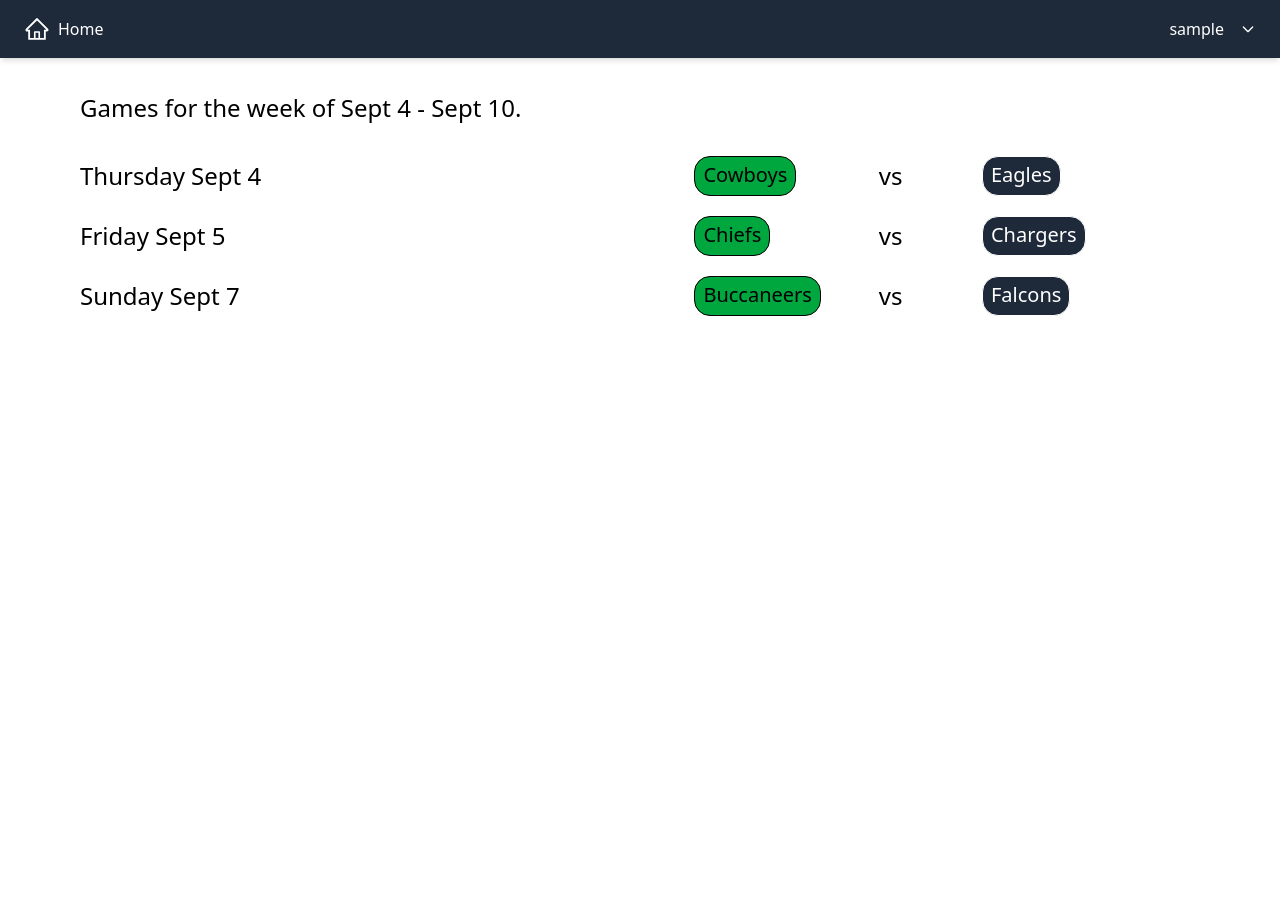
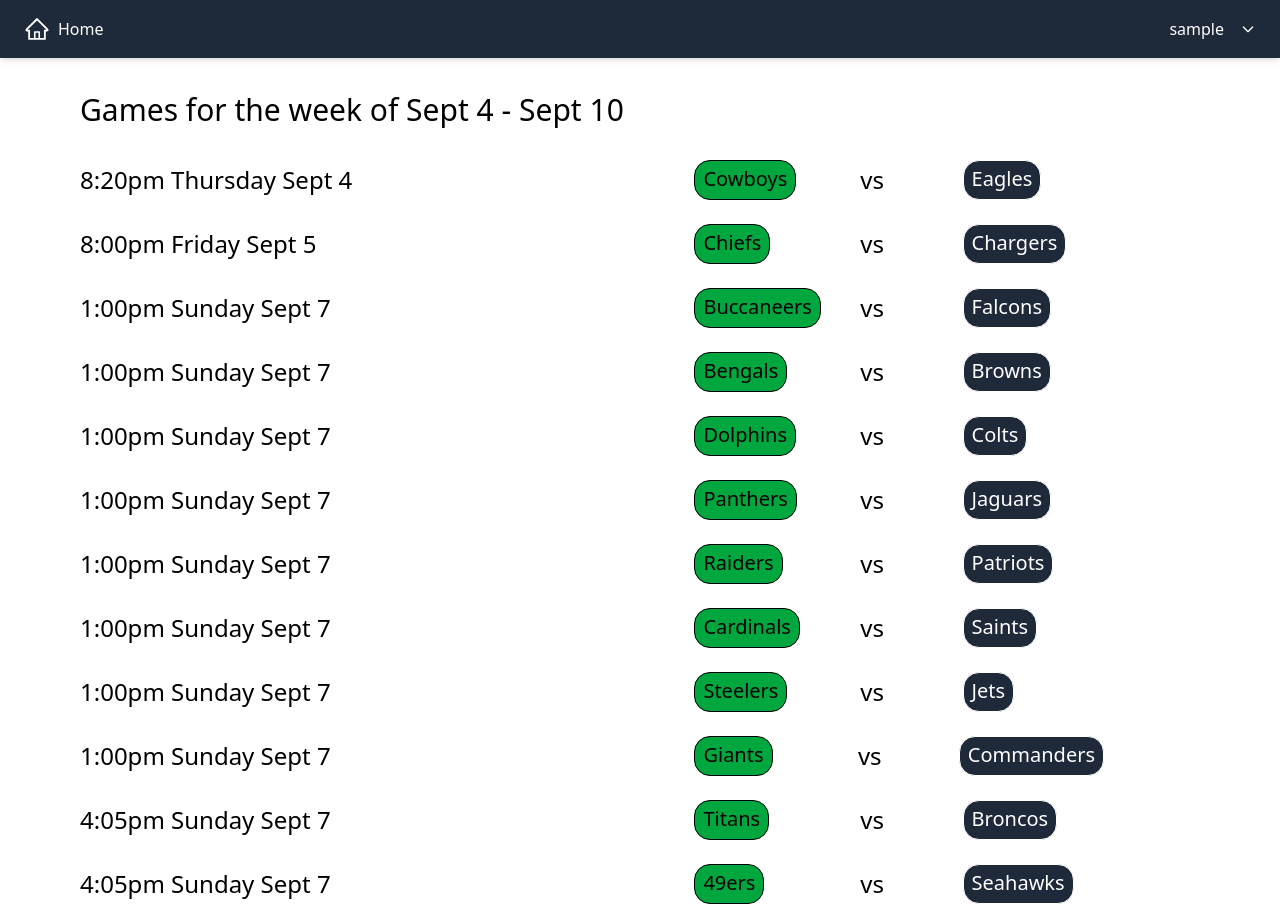
Before and after one commit to williamscodebox/ffApp, a React (Vite) app in the folder frontend/: page /overview in a window 1280 px wide. Before the commit the page ends 800 px from the top, so only its background shows below. Built offline with nearby package versions, Linux system fonts and the light colour scheme; sample sign-in values are in the browser's storage.

Commit message:
updated data

```diff
--- a/frontend/data/data.js
+++ b/frontend/data/data.js
@@ -71,4 +71,77 @@
   time: "8:20pm",
 };
 
-const games = [];
+export const schedule = [
+  {
+    date: week[0][0] + " " + week[0][1],
+    dayOf: day[0],
+    TeamsPlaying: [teams[16], teams[18]],
+    time: "8:20pm",
+  },
+  {
+    date: week[0][0] + " " + week[0][2],
+    dayOf: day[1],
+    TeamsPlaying: [teams[13], teams[15]],
+    time: "8:00pm",
+  },
+  {
+    date: week[0][0] + " " + week[0][4],
+    dayOf: day[3],
+    TeamsPlaying: [teams[27], teams[24]],
+    time: "1:00pm",
+  },
+  {
+    date: week[0][0] + " " + week[0][4],
+    dayOf: day[3],
+    TeamsPlaying: [teams[5], teams[6]],
+    time: "1:00pm",
+  },
+  {
+    date: week[0][0] + " " + week[0][4],
+    dayOf: day[3],
+    TeamsPlaying: [teams[1], teams[9]],
+    time: "1:00pm",
+  },
+  {
+    date: week[0][0] + " " + week[0][4],
+    dayOf: day[3],
+    TeamsPlaying: [teams[25], teams[10]],
+    time: "1:00pm",
+  },
+  {
+    date: week[0][0] + " " + week[0][4],
+    dayOf: day[3],
+    TeamsPlaying: [teams[14], teams[2]],
+    time: "1:00pm",
+  },
+  {
+    date: week[0][0] + " " + week[0][4],
+    dayOf: day[3],
+    TeamsPlaying: [teams[28], teams[26]],
+    time: "1:00pm",
+  },
+  {
+    date: week[0][0] + " " + week[0][4],
+    dayOf: day[3],
+    TeamsPlaying: [teams[7], teams[3]],
+    time: "1:00pm",
+  },
+  {
+    date: week[0][0] + " " + week[0][4],
+    dayOf: day[3],
+    TeamsPlaying: [teams[17], teams[19]],
+    time: "1:00pm",
+  },
+  {
+    date: week[0][0] + " " + week[0][4],
+    dayOf: day[3],
+    TeamsPlaying: [teams[11], teams[12]],
+    time: "4:05pm",
+  },
+  {
+    date: week[0][0] + " " + week[0][4],
+    dayOf: day[3],
+    TeamsPlaying: [teams[30], teams[31]],
+    time: "4:05pm",
+  },
+];
--- a/frontend/src/components/GameCard.jsx
+++ b/frontend/src/components/GameCard.jsx
@@ -3,7 +3,7 @@
 const GameCard = ({ teamA, teamB, date }) => {
   return (
     <div className="flex flex-row gap-2 text-2xl items-center justify-between w-[80%] ml-20">
-      <div className="w-[20%]">
+      <div className="w-[30%]">
         <p>{date}</p>
       </div>
       <div className="flex flex-row items-center w-[40%]">
@@ -12,10 +12,10 @@
             {teamA}
           </button>
         </div>
-        <div className="w-[38%]">
+        <div className="w-[42%]">
           <p>vs</p>
         </div>
-        <div className="w-[45%]">
+        <div className="w-[58%]">
           <button className="border-1 p-2 pt-1 pb-1.5 text-xl rounded-2xl bg-gray-800 text-white hover:cursor-pointer">
             {teamB}
           </button>
--- /dev/null
+++ b/frontend/src/components/GameMaker.jsx
@@ -0,0 +1,17 @@
+import { teams, day, week } from "../../../data/data.js";
+
+const GameMaker = () => {
+  const game = {
+    date: week[(0)[0]] + week[(0)[1]],
+    dayOf: day[0],
+    TeamsPlaying: [teams[16], teams[18]],
+    time: "8:20pm",
+  };
+
+  const gameMaker = (week, day, teamA, teamB, time) => {
+    date = week - 1;
+  };
+  return <div>GameMaker</div>;
+};
+
+export default GameMaker;
--- a/frontend/src/pages/Auth/Overview.jsx
+++ b/frontend/src/pages/Auth/Overview.jsx
@@ -4,9 +4,9 @@
 const Overview = () => {
   return (
     <div className="mt-20">
-      <p className="text-2xl ml-20">
+      <p className="text-3xl ml-20">
         Games for the week of {week[0][0] + " " + week[0][1]} -{" "}
-        {week[0][0] + " " + week[0][7]}.
+        {week[0][0] + " " + week[0][7]}
       </p>
       <Weeklies />
     </div>
--- a/frontend/src/pages/Auth/Weeklies.jsx
+++ b/frontend/src/pages/Auth/Weeklies.jsx
@@ -1,10 +1,10 @@
-import { teams, day, week } from "../../../data/data.js";
+import { teams, day, week, schedule } from "../../../data/data.js";
 import GameCard from "../../components/GameCard.jsx";
 
 const Weeklies = () => {
   return (
-    <div className="flex flex-col mt-8 gap-5">
-      <GameCard
+    <div className="flex flex-col mt-8">
+      {/* <GameCard
         teamA={teams[16]}
         teamB={teams[18]}
         date={day[0] + " " + week[0][0] + " " + week[0][1]}
@@ -18,7 +18,16 @@
         teamA={teams[27]}
         teamB={teams[24]}
         date={day[3] + " " + week[0][0] + " " + week[0][4]}
-      />
+      /> */}
+      <div className="flex flex-col gap-6">
+        {schedule.map((item) => (
+          <GameCard
+            teamA={item.TeamsPlaying[0]}
+            teamB={item.TeamsPlaying[1]}
+            date={item.time + " " + item.dayOf + " " + item.date}
+          />
+        ))}
+      </div>
     </div>
   );
 };
```
